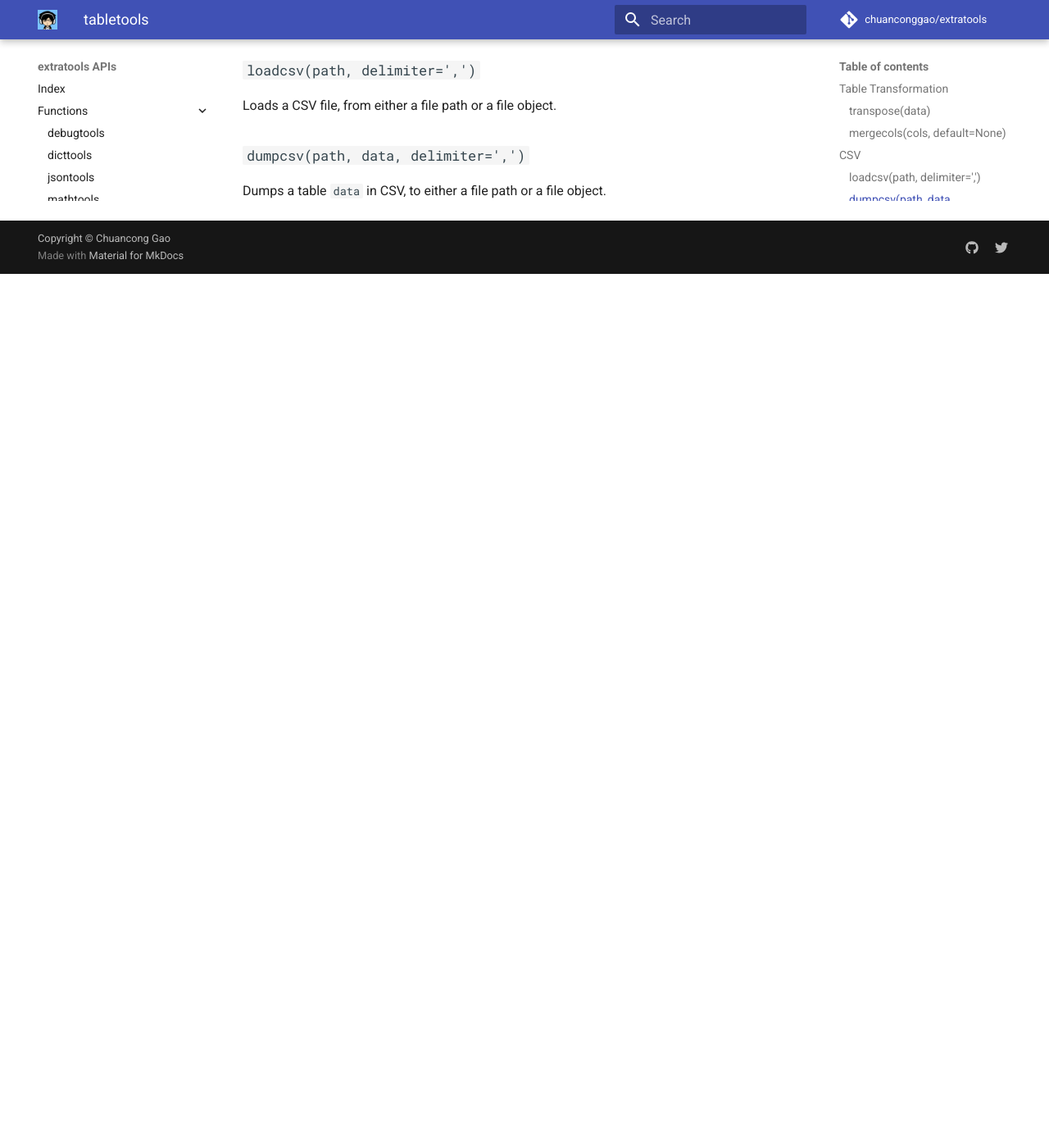
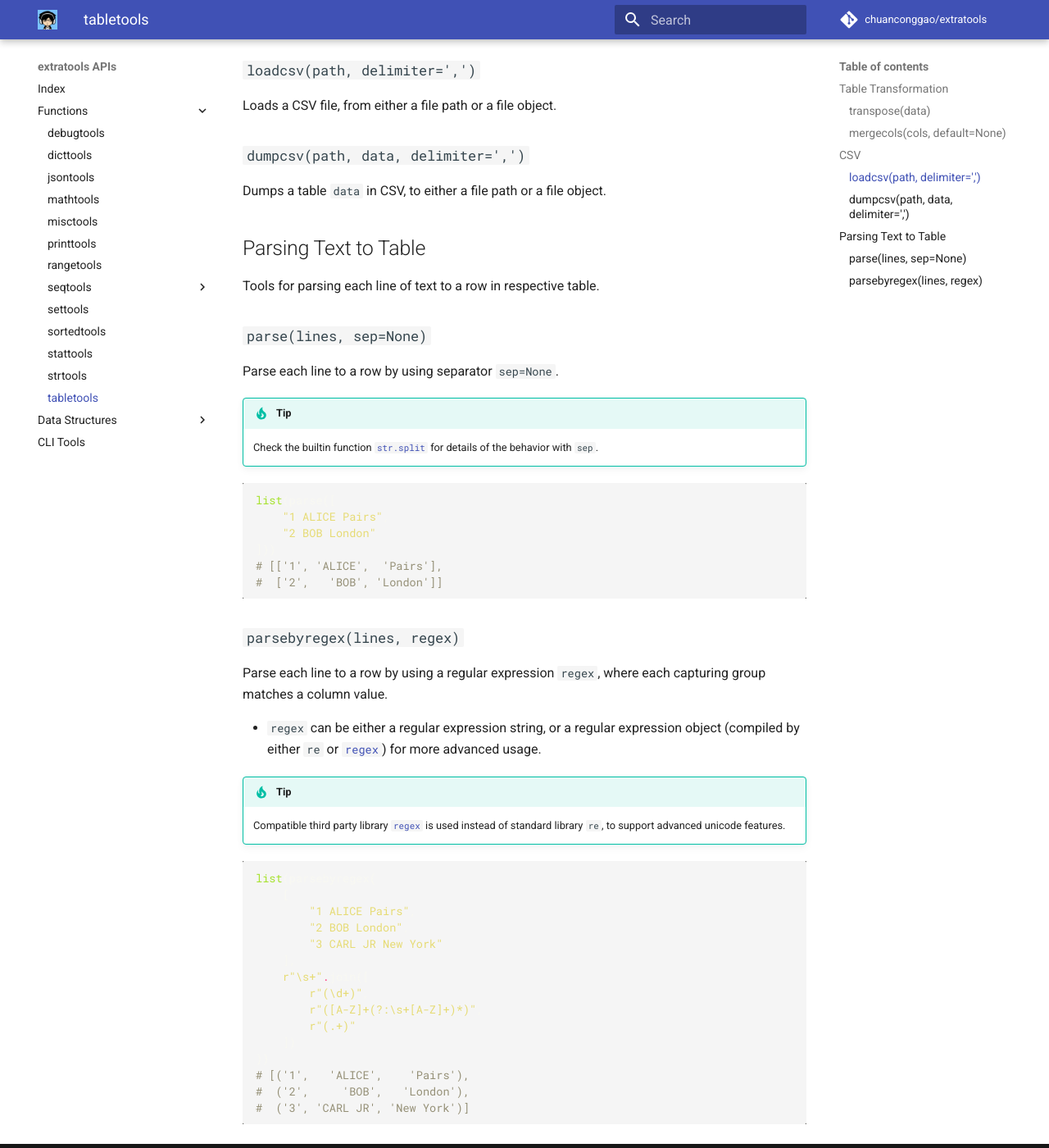
Before and after one commit to chuanconggao/extratools, an MkDocs documentation site: the page built from docs/functions/tabletools.md, in a window 1280 px wide and 1400 px high, scrolled down 1406 px. Shown: the whole window at 82% size. Built offline with MkDocs 1.6.1 and Material for MkDocs 9.7.7, drawn with Linux system fonts in a browser that asks for light colours; comment, search, counter and statistics services are not loaded; old or Windows-style settings are respelled for this version of MkDocs; before the commit the page ends 1740 px from its top, so only the background shows below that.

Commit message:
Add parse and parsebyregex to tabletools

````diff
--- a/docs/functions/tabletools.md
+++ b/docs/functions/tabletools.md
@@ -61,3 +61,50 @@ Loads a CSV file, from either a file path or a file object.
 ### `dumpcsv(path, data, delimiter=',')`
 
 Dumps a table `data` in CSV, to either a file path or a file object.
+
+## Parsing Text to Table
+
+Tools for parsing each line of text to a row in respective table.
+
+### `parse(lines, sep=None)`
+
+Parse each line to a row by using separator `sep=None`.
+
+!!! tip
+    Check the builtin function [`str.split`](https://docs.python.org/3/library/stdtypes.html#str.split) for details of the behavior with `sep`.
+
+``` python
+list(parse([
+    "1 ALICE Pairs",
+    "2 BOB London"
+]))
+# [['1', 'ALICE',  'Pairs'],
+#  ['2',   'BOB', 'London']]
+```
+
+### `parsebyregex(lines, regex)`
+
+Parse each line to a row by using a regular expression `regex`, where each capturing group matches a column value.
+
+- `regex` can be either a regular expression string, or a regular expression object (compiled by either `re` or [`regex`](https://pypi.org/project/regex/)) for more advanced usage.
+
+!!! tip
+    Compatible third party library [`regex`](https://pypi.org/project/regex/) is used instead of standard library `re`, to support advanced unicode features.
+
+``` python
+list(parsebyregex(
+    [
+        "1 ALICE Pairs",
+        "2 BOB London",
+        "3 CARL JR New York"
+    ],
+    r"\s+".join([
+        r"(\d+)",
+        r"([A-Z]+(?:\s+[A-Z]+)*)",
+        r"(.+)"
+    ])
+))
+# [('1',   'ALICE',    'Pairs'),
+#  ('2',     'BOB',   'London'),
+#  ('3', 'CARL JR', 'New York')]
+```
--- a/setup.py
+++ b/setup.py
@@ -4,7 +4,7 @@ from setuptools import setup
 from glob import glob
 
 url = "https://github.com/chuanconggao/extratools"
-version = "0.6.3"
+version = "0.6.4"
 
 setup(
     name="extratools",
````
Also changed, not shown: 1 other file.
